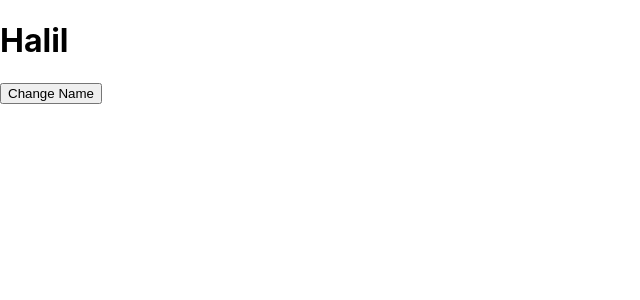
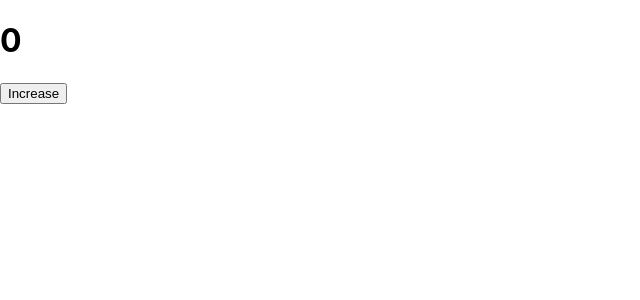
Before and after one commit to halilenesozdemir/React-SuppliersData-With-MUI, a React (Create React App) app: page / in a window 1280 px wide. Shown: the top 300 px of the page, without its empty margins (0-640 px from the left). Built offline with nearby package versions, Linux system fonts and the light colour scheme.

Commit message:
State Sample 2 (basic counter) has completed

```diff
--- a/src/App.js
+++ b/src/App.js
@@ -1,8 +1,9 @@
 import ArrayStateSample from './stateSample/ArrayStateSample';
 import StateSample from './stateSample/StateSample';
+import StateSample2 from './stateSample/StateSample2';
 
 function App() {
-  return <StateSample />;
+  return <StateSample2 />;
 }
 
 export default App;
--- /dev/null
+++ b/src/stateSample/StateSample2.js
@@ -0,0 +1,14 @@
+import React from 'react';
+import { useState } from 'react';
+
+const StateSample2 = () => {
+  const [counter, setCounter] = useState(0);
+  return (
+    <>
+      <h1>{counter}</h1>
+      <button onClick={() => setCounter(counter + 1)}>Increase</button>
+    </>
+  );
+};
+
+export default StateSample2;
```
